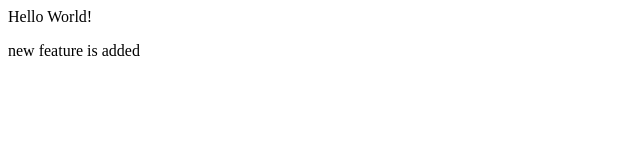
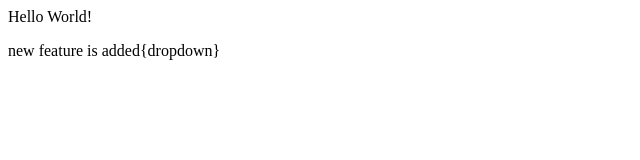
Before and after one commit to Syed-173/Try, a plain HTML site: page index.html in a window 1280 px wide. Shown: the full height of the page, 0-640 px from the left. Drawn offline with Linux system fonts and the light colour scheme.

Commit message:
add dropdown

```diff
--- a/index.html
+++ b/index.html
@@ -1,2 +1,2 @@
 <p>Hello World!</p>
-<p>new feature is added</p>
+<p>new feature is added{dropdown}</p>
```
